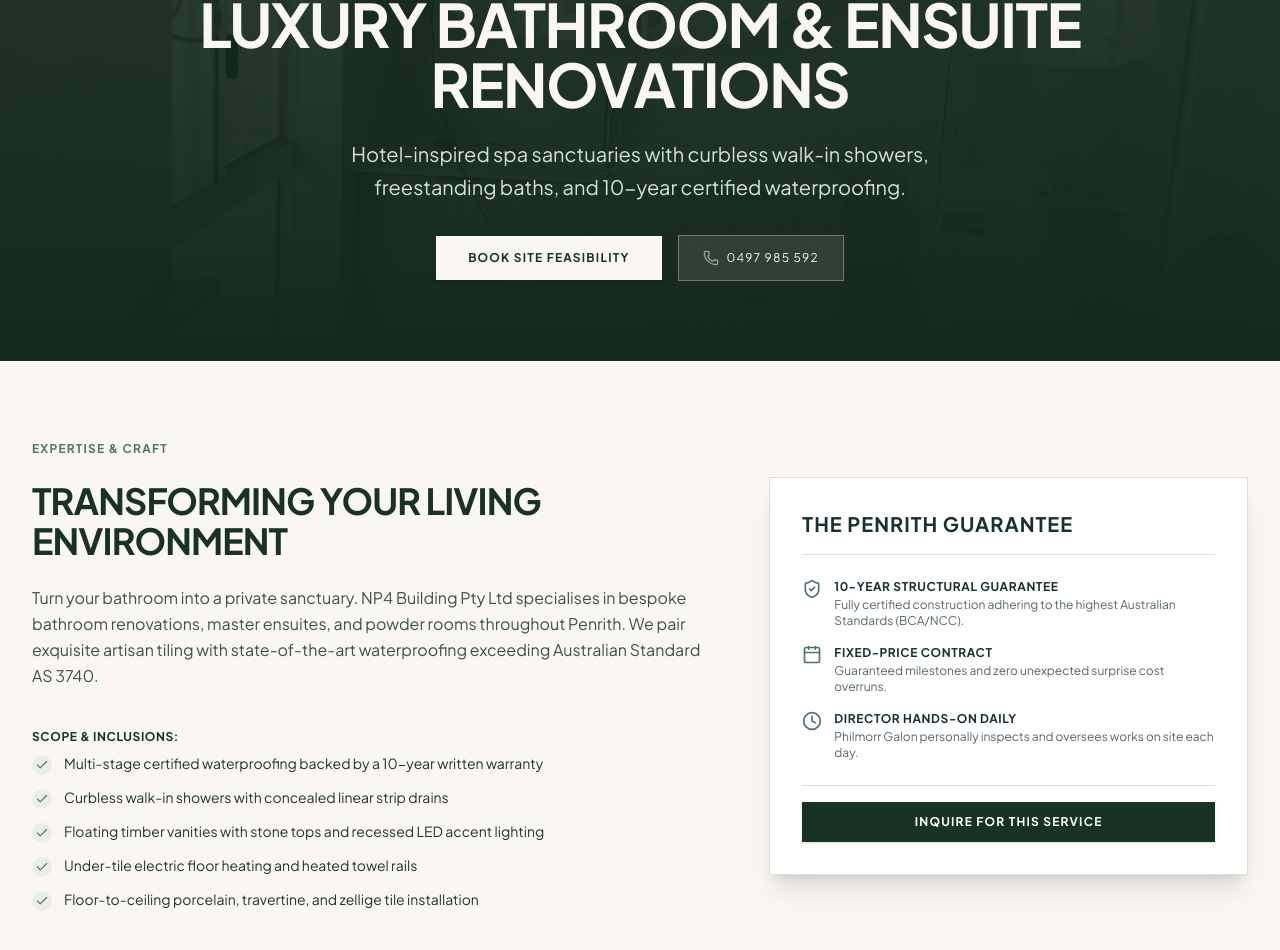
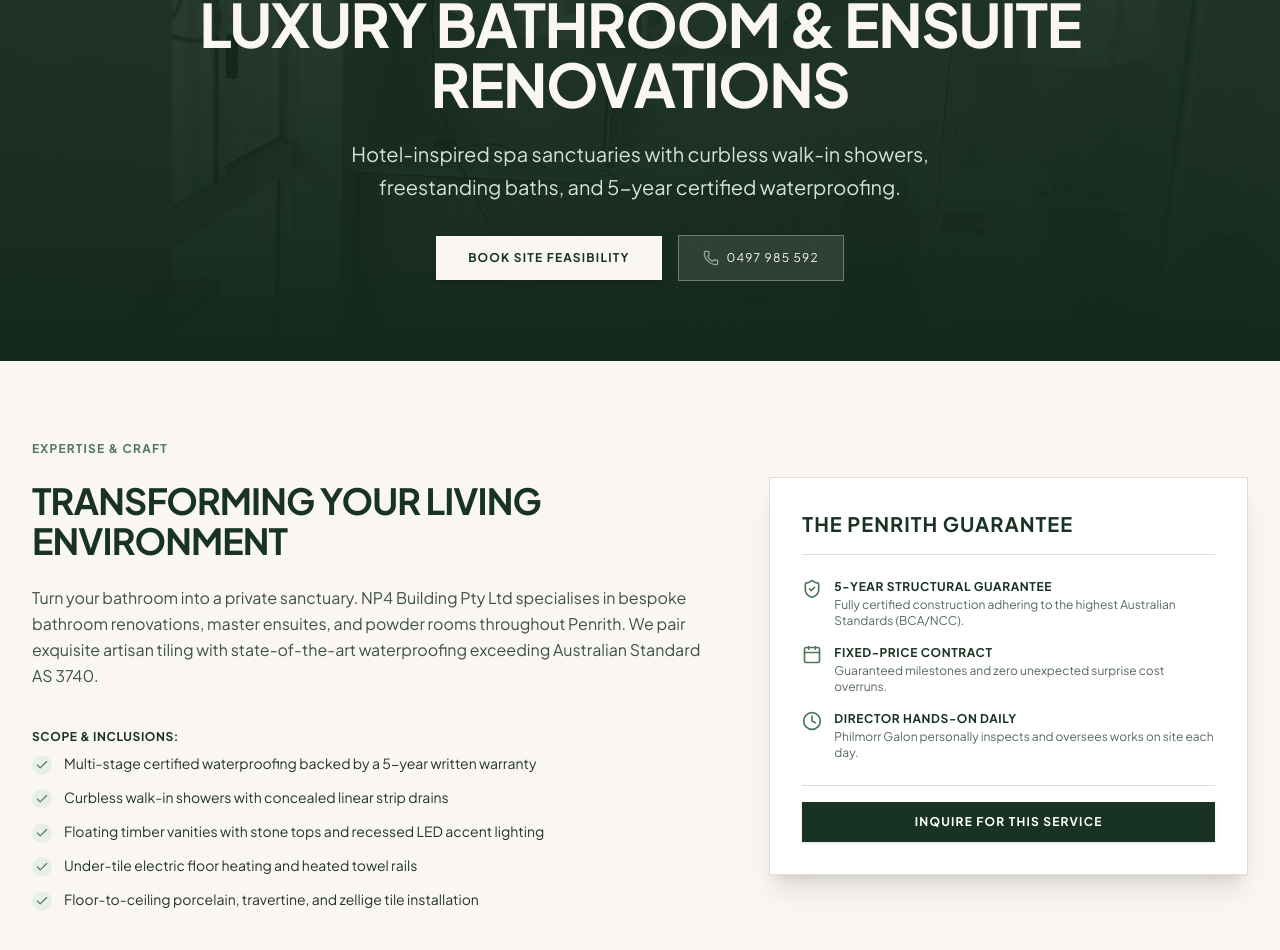
Before and after one commit to julespaulsantos/penrith-renovations, a Next.js app: page /services/bathroom-renovations in a window 1280 px wide. Shown: the part 218-1168 px from the top of the page. Built offline with nearby package versions, Linux system fonts and the light colour scheme.

Commit message:
Philmorr request updates 7

```diff
--- a/src/app/about/page.tsx
+++ b/src/app/about/page.tsx
@@ -63,7 +63,7 @@
                 <Award className="w-8 h-8 text-[#4F775D]" />
                 <div>
                   <div className="font-bold text-xs uppercase text-[#183324]">Guaranteed Quality</div>
-                  <div className="text-xs text-[#667E70]">10-Year Waterproofing Warranty</div>
+                  <div className="text-xs text-[#667E70]">5-Year Waterproofing Warranty</div>
                 </div>
               </div>
             </div>
--- a/src/app/building-advice/page.tsx
+++ b/src/app/building-advice/page.tsx
@@ -18,7 +18,7 @@
     content: [
       "In NSW, bathroom waterproofing must strictly comply with Australian Standard AS 3740 (Waterproofing of domestic wet areas).",
       "We apply a Class III dual-layer elastomeric polyurethane membrane with bond-breaker tape on all wall-floor junctions, hob transitions, and internal corners.",
-      "Every bathroom completed by NP4 Building Pty Ltd receives photographic verification and a formal 10-year waterproofing warranty certificate.",
+      "Every bathroom completed by NP4 Building Pty Ltd receives photographic verification and a formal 5-year waterproofing warranty certificate.",
       "All shower floor screeds are laid with precise gradients directing water directly into linear strip drains to eliminate puddling.",
     ],
   },
--- a/src/app/services/[slug]/page.tsx
+++ b/src/app/services/[slug]/page.tsx
@@ -119,7 +119,7 @@
                 <ShieldCheck className="w-5 h-5 text-[#4F775D] shrink-0" />
                 <div>
                   <strong className="text-[#183324] block uppercase tracking-wider mb-0.5">
-                    10-Year Structural Guarantee
+                    5-Year Structural Guarantee
                   </strong>
                   Fully certified construction adhering to the highest Australian Standards (BCA/NCC).
                 </div>
--- a/src/components/CollaborativeProcess.tsx
+++ b/src/components/CollaborativeProcess.tsx
@@ -36,7 +36,7 @@
     icon: Sparkles,
     title: "Custom Joinery & Handover",
     description:
-      "Laser-templated stone benchtops, custom soft-close cabinetry, appliance commissioning, and our 10-year written warranty.",
+      "Laser-templated stone benchtops, custom soft-close cabinetry, appliance commissioning, and our  written warranty.",
   },
 ];
 
--- a/src/components/SeamlessHomes.tsx
+++ b/src/components/SeamlessHomes.tsx
@@ -41,7 +41,7 @@
                 <span className="w-5 h-5 rounded-full bg-[#E8EFE9] flex items-center justify-center text-[#183324]">
                   <Check className="w-3.5 h-3.5" />
                 </span>
-                10-Year Certified Waterproofing
+                5-Year Certified Waterproofing
               </div>
               <div className="flex items-center gap-2.5 text-sm font-medium text-[#22352A]">
                 <span className="w-5 h-5 rounded-full bg-[#E8EFE9] flex items-center justify-center text-[#183324]">
--- a/src/data/servicesData.ts
+++ b/src/data/servicesData.ts
@@ -46,12 +46,12 @@
     slug: "bathroom-renovations",
     title: "Luxury Bathroom & Ensuite Renovations",
     shortDesc:
-      "Hotel-inspired spa sanctuaries with curbless walk-in showers, freestanding baths, and 10-year certified waterproofing.",
+      "Hotel-inspired spa sanctuaries with curbless walk-in showers, freestanding baths, and 5-year certified waterproofing.",
     fullDesc:
       "Turn your bathroom into a private sanctuary. NP4 Building Pty Ltd specialises in bespoke bathroom renovations, master ensuites, and powder rooms throughout Penrith. We pair exquisite artisan tiling with state-of-the-art waterproofing exceeding Australian Standard AS 3740.",
     heroImage: "/projects/real/lyn-bath-after.jpg",
     features: [
-      "Multi-stage certified waterproofing backed by a 10-year written warranty",
+      "Multi-stage certified waterproofing backed by a 5-year written warranty",
       "Curbless walk-in showers with concealed linear strip drains",
       "Floating timber vanities with stone tops and recessed LED accent lighting",
       "Under-tile electric floor heating and heated towel rails",
```
Also changed, not shown: 1 other file (tests, documents, lock files or other folders).
